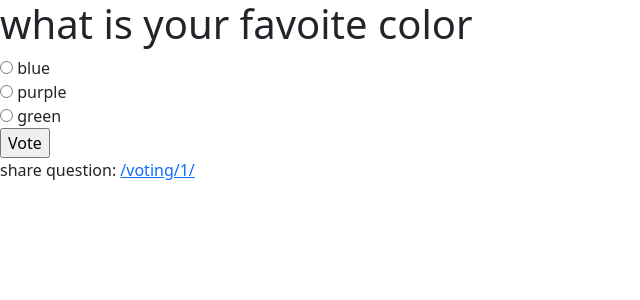
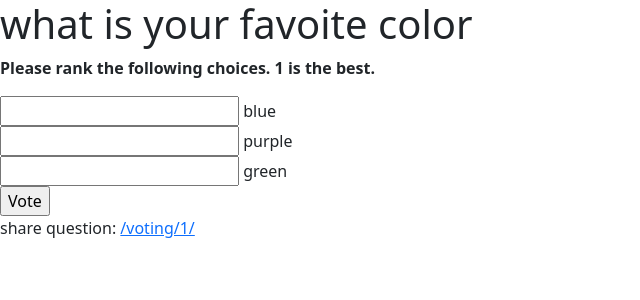
Before and after one commit to Michael-Vander-Meiden/rankedchoice, a Django app: page /voting/1/ in a window 1280 px wide. Shown: the top 300 px of the page, without its empty margins (0-640 px from the left). Run offline with Django 3.2, Linux system fonts and the light colour scheme; data comes from the database, SQL or seed files in the repository.

Commit message:
added ranked choice input for voting

```diff
--- a/rankedchoice/voting/models.py
+++ b/rankedchoice/voting/models.py
@@ -29,6 +29,3 @@ class RankedVote(models.Model):
 
     choice = models.ForeignKey(Choice, on_delete=models.CASCADE)
     rank = models.IntegerField()
-
-    def __str__(self):
-        return(str(rank) + "_" + str(self.choice))
--- a/rankedchoice/voting/templates/voting/detail.html
+++ b/rankedchoice/voting/templates/voting/detail.html
@@ -7,13 +7,14 @@
 </head>
 
 <h1>{{ question.question_text }}</h1>
+<p><strong>Please rank the following choices. 1 is the best.</strong></p>
 
 {% if error_message %}<p><strong>{{ error_message }}</strong></p>{% endif %}
 
 <form action="{% url 'voting:vote' question.id %}" method="post">
 {% csrf_token %}
 {% for choice in question.choice_set.all %}
-    <input type="radio" name="choice" id="choice{{ forloop.counter }}" value="{{ choice.id }}">
+    <input type="number" name="choiceid_{{choice.id}}" >
     <label for="choice{{ forloop.counter }}">{{ choice.choice_text }}</label><br>
 {% endfor %}
 <input type="submit" value="Vote">
--- a/rankedchoice/voting/views.py
+++ b/rankedchoice/voting/views.py
@@ -5,7 +5,7 @@ from django.views import generic
 from django.utils import timezone
 
 
-from .models import Choice, Question
+from .models import Choice, Question, RankedVote
 
 
 class IndexView(generic.ListView):
@@ -21,7 +21,7 @@ class DetailView(generic.DetailView):
     model = Question
     template_name = 'voting/detail.html'
 
-
+#TODO fix template so that it shows the accurate ranked choice layout
 class ResultsView(generic.DetailView):
     model = Question
     template_name = 'voting/results.html'
@@ -29,21 +29,37 @@ class ResultsView(generic.DetailView):
 
 def vote(request, question_id):
     question = get_object_or_404(Question, pk=question_id)
-    try:
-        selected_choice = question.choice_set.get(pk=request.POST['choice'])
-    except (KeyError, Choice.DoesNotExist):
-        # Redisplay the question voting form.
-        return render(request, 'voting/detail.html', {
-            'question': question,
-            'error_message': "You didn't select a choice.",
-        })
-    else:
-        selected_choice.votes += 1
-        selected_choice.save()
-        # Always return an HttpResponseRedirect after successfully dealing
-        # with POST data. This prevents data from being posted twice if a
-        # user hits the Back button.
-        return HttpResponseRedirect(reverse('voting:results', args=(question.id,)))
+    choices = Choice.objects.filter(question=question)
+    choices_dict = {}
+    ranks_dict = {}
+    for i, choice in enumerate(choices):
+        choices_dict[choice.id] = 0
+        ranks_dict[str(i+1)] = 0
+
+    ranks = [(key.split("_")[1], value) for key, value in request.POST.items() if "choiceid" in key]
+
+    for choiceid, rank in ranks:
+
+        choices_dict[choiceid] = 1
+        ranks_dict[rank] = 1
+
+    # This loop checks to make sure that the keys are in order
+    for key, value in ranks_dict.items():
+        if value == 0:
+            return render(request, 'voting/detail.html', {
+                'question': question,
+                'error_message': "Make sure you number choices correctly",
+            })
+
+    for vote in ranks:
+        pk = vote[0]
+        rank = vote[1]
+
+        cur_choice = Choice.objects.get(pk=pk)
+        new_rankedvote = RankedVote(choice=cur_choice, rank=int(rank))
+        new_rankedvote.save()
+
+    return HttpResponseRedirect(reverse('voting:results', args=(question.id,)))
 
 
 
```
